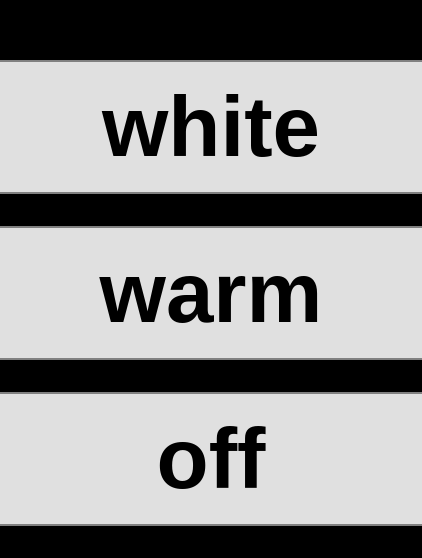
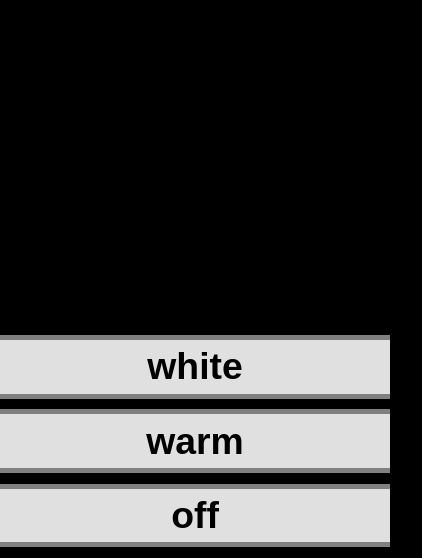
Before and after one commit to michael-buschbeck/ambientlight, a plain HTML site: page web/index.html in a window 390 px wide. Shown: the part 286-844 px from the top of the page, 422 px wide, since content can reach past the window. Drawn offline with Linux system fonts and the light colour scheme.

Commit message:
Tweaked web interface for use as an iOS web app.
* Added black splash screen.
* Changed phone status bar to be white on black.
* Fixed undesired horizontal scrolling.
* Disabled vertical overscroll.
* Tweaked button design. (It's still very simple.)

```diff
--- a/web/index.html
+++ b/web/index.html
@@ -4,10 +4,14 @@
         <meta charset="UTF-8">
 
         <meta name="apple-mobile-web-app-capable" content="yes">
-        <meta name="apple-mobile-web-app-status-bar-style" content="translucent-black">
+        <meta name="apple-mobile-web-app-status-bar-style" content="black">
         <meta name="apple-mobile-web-app-title" content="Ambient Light">
+        <meta name="viewport" content="width=device-width, initial-scale=1.0, maximum-scale=1.0, user-scalable=0">
 
         <link rel="apple-touch-icon" href="icon.png">
+        <link rel="apple-touch-startup-image" href="splash-320x480.png"  media="(orientation: portrait) and (device-width: 320px) and (-webkit-device-pixel-ratio: 1)">
+        <link rel="apple-touch-startup-image" href="splash-640x960.png"  media="(orientation: portrait) and (device-width: 320px) and (-webkit-device-pixel-ratio: 2)">
+        <link rel="apple-touch-startup-image" href="splash-750x1334.png" media="(orientation: portrait) and (device-width: 375px) and (-webkit-device-pixel-ratio: 2)">
 
         <title>Ambient Light</title>
 
@@ -59,6 +63,11 @@
         <style type="text/css">
             html, body
             {
+                position: fixed;
+                top: 0;
+                left: 0;
+                right: 0;
+                bottom: 0;
                 margin: 0;
                 padding: 0;
                 background: #000000;
@@ -66,7 +75,7 @@
 
             div.color_button_container
             {
-                position: absolute;
+                position: fixed;
                 left: 0;
                 right: 0;
                 bottom: 0;
@@ -74,16 +83,16 @@
 
             div.color_button
             {
-                margin: 24pt 0pt;
-                border-top: 2pt solid #808080;
-                border-bottom: 2pt solid #808080;
+                margin: 8pt 0;
+                border-top: 4pt solid #808080;
+                border-bottom: 4pt solid #808080;
                 background: #e0e0e0;
                 width: 100%;
-                padding: 12pt;
+                padding: 4pt 0;
                 text-align: center;
-                font-family: sans-serif;
+                font-family: 'Avenir Next Condensed', sans-serif;
                 font-weight: bold;
-                font-size: 64pt;
+                font-size: 28pt;
             }
         </style>
     </head>
```
Also changed, not shown: web/splash-320x480.png (added), web/splash-640x960.png (added), web/splash-750x1334.png (added).
